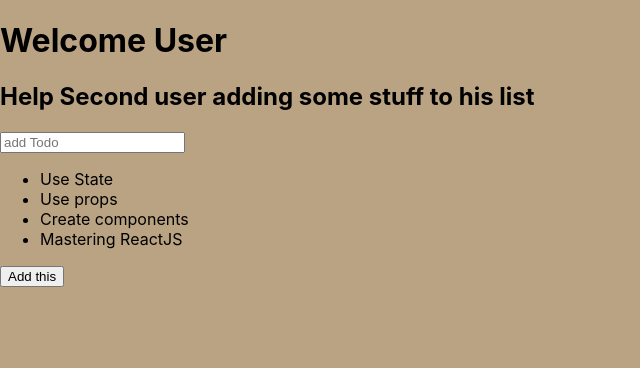
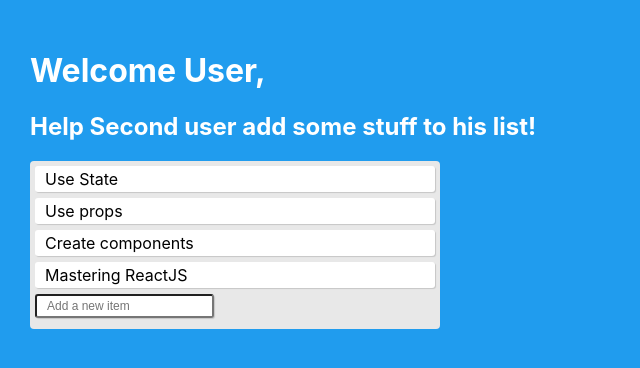
Before and after one commit to andrisgombos/React-To-do-list-with-hooks, a React (Create React App) app: page / in a window 1280 px wide. Shown: the top 368 px of the page, without its empty margins (0-640 px from the left). Built offline with nearby package versions, Linux system fonts and the light colour scheme.

Commit message:
fixed a bug, added style

```diff
--- a/src/App.css
+++ b/src/App.css
@@ -1,3 +1,9 @@
-.App {
-  text-align: center;
+body {
+  background: #209cee;
+  height: 100vh;
+  padding: 30px;
 }
+
+h1, h2 {
+  color: #fff;
+}
--- a/src/components/header.jsx
+++ b/src/components/header.jsx
@@ -2,8 +2,8 @@ function Header(props) {
 
     return (
         <div>
-            <h1>Welcome {props.name}</h1>
-            <h2>Help {props.partner} adding some stuff to his list</h2>
+            <h1>Welcome {props.name},</h1>
+            <h2>Help {props.partner} add some stuff to his list!</h2>
         </div>
     )
 }
--- a/src/components/todoitem.jsx
+++ b/src/components/todoitem.jsx
@@ -1,7 +1,9 @@
+import './todolist.css';
+
 function Todoitem(props) {
 
     return (
-        <li>{props.todo.text}</li>
+        <div className="todoitem">{props.todo.text}</div>
     )
 }
 
--- /dev/null
+++ b/src/components/todolist.css
@@ -0,0 +1,29 @@
+.todolist {
+    background: #e8e8e8;
+    border-radius: 4px;
+    max-width: 400px;
+    padding: 5px;
+}
+
+.todoitem {
+    align-items: center;
+    background: #fff;
+    border-radius: 3px;
+    box-shadow: 1px 1px 1px rgba(0, 0, 0, 0.15);
+    display: flex;
+    justify-content: space-between;
+    margin-bottom: 6px;
+    padding: 3px 10px;
+}
+
+input {
+    align-items: center;
+    background: #fff;
+    border-radius: 3px;
+    box-shadow: 1px 1px 1px rgba(0, 0, 0, 0.15);
+    display: flex;
+    font-size: 12px;
+    justify-content: space-between;
+    margin-bottom: 6px;
+    padding: 3px 10px;
+}
--- a/src/components/todolist.jsx
+++ b/src/components/todolist.jsx
@@ -1,5 +1,6 @@
 import React, { useState } from "react";
 import Todoitem from "./todoitem";
+import './todolist.css';
 
 function Todolist() {
 
@@ -20,16 +21,15 @@ function Todolist() {
         }
 
     return (
-        <div>
+        <div className="todolist">
             <form onSubmit={handleSubmit}>
-                <input type="text" placeholder="add Todo" value={value} onChange={e => setValue(e.target.value)}></input>
-                <ul>
+                <div>
                     {todos.map(todo => {
                         return <Todoitem todo={todo} />;
                         })
                 }
-                </ul>
-                <button type="submit">Add this</button>
+                </div>
+                <input type="text" placeholder="Add a new item" value={value} onChange={e => setValue(e.target.value)}></input>
             </form>
         </div>
     )
--- a/src/index.css
+++ b/src/index.css
@@ -1,6 +1,5 @@
 body {
   margin: 0;
-  background-color: rgb(185, 163, 130);
   font-family: -apple-system, BlinkMacSystemFont, 'Segoe UI', 'Roboto', 'Oxygen',
     'Ubuntu', 'Cantarell', 'Fira Sans', 'Droid Sans', 'Helvetica Neue',
     sans-serif;
```
